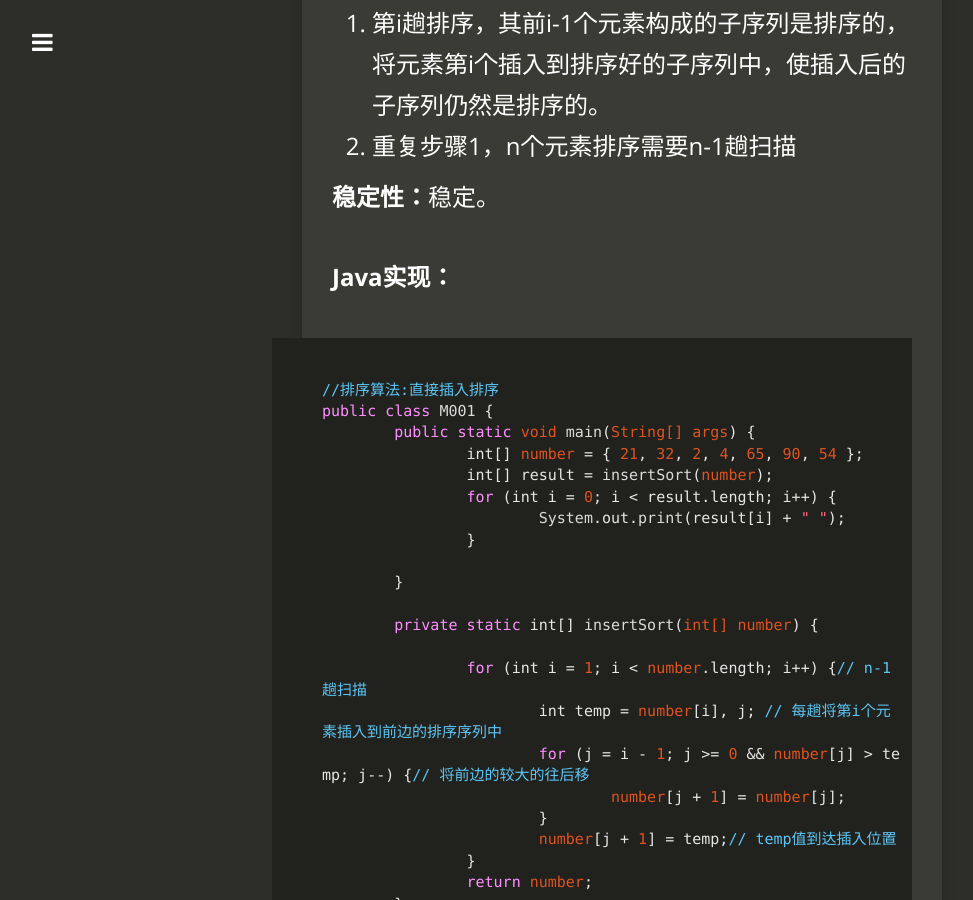
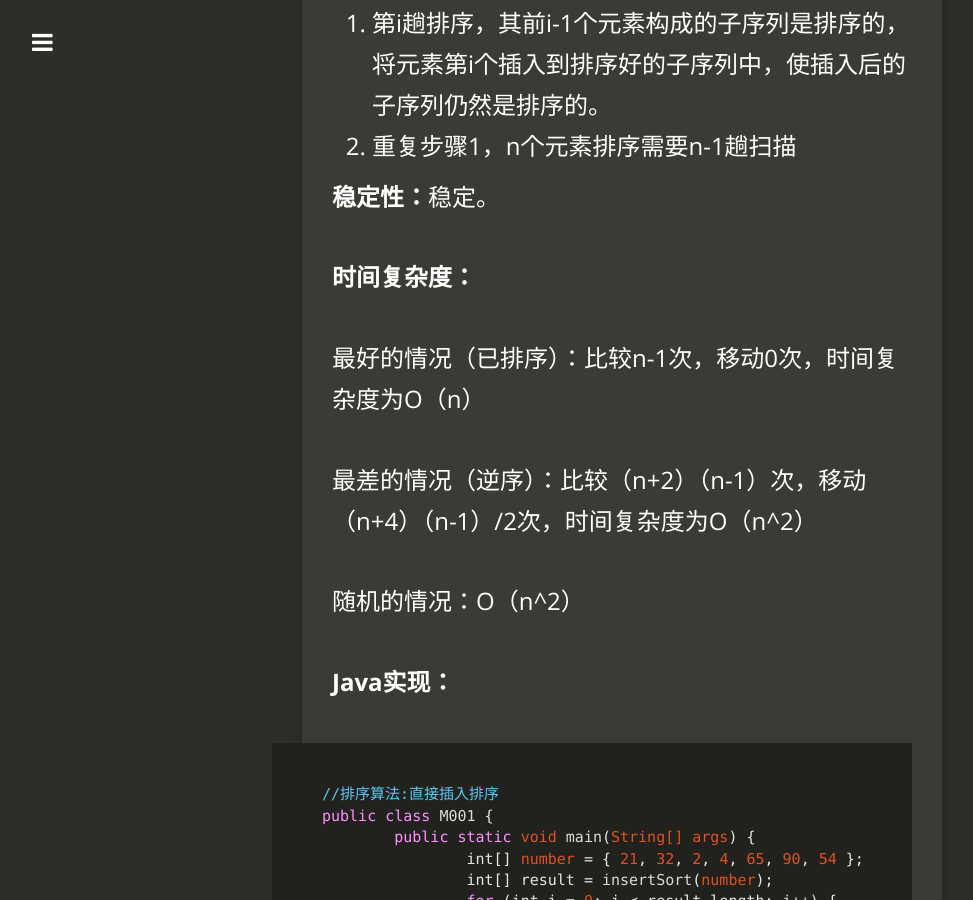
Before and after one commit to YanleiZ/yanleiz.github.com, a Jekyll site: the page built from _posts/2016-10-06-插入排序——直接插入排序.md, in a window 1280 px wide and 900 px high, scrolled down 397 px. Shown: the whole window, without its empty margins (18-991 px from the left). Built offline with Jekyll 4.4.1, drawn with Linux system fonts in a browser that asks for light colours; nearby versions of some CDN libraries; Markdown is read by kramdown in place of the engine named in the settings; comment, search, counter and statistics services are not loaded.

Commit message:
2016年10月07日添加直接插入排序

```diff
--- a/_posts/2016-10-06-插入排序——直接插入排序.md
+++ b/_posts/2016-10-06-插入排序——直接插入排序.md
@@ -19,6 +19,14 @@ tags:
 2. 重复步骤1，n个元素排序需要n-1趟扫描
 
 **稳定性：**稳定。
+
+**时间复杂度：**
+
+最好的情况（已排序）：比较n-1次，移动0次，时间复杂度为O（n）
+
+最差的情况（逆序）：比较（n+2）（n-1）次，移动（n+4）（n-1）/2次，时间复杂度为O（n^2）
+
+随机的情况：O（n^2）
 
 **Java实现：**
 
```
